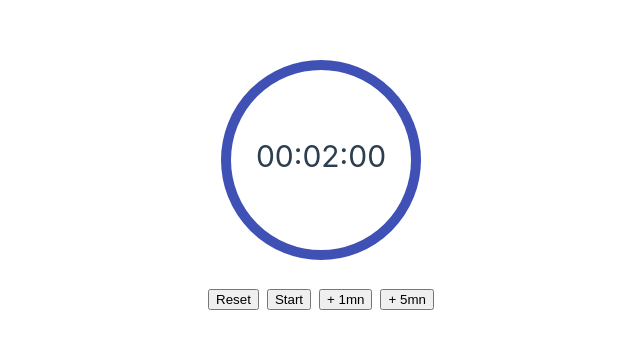
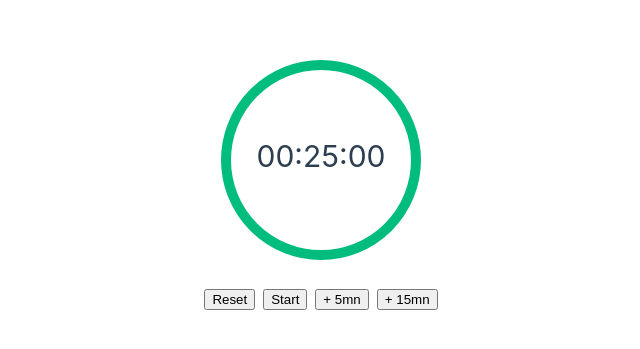
Before and after one commit to Buu97/pomodoro-counter, a Vue app: page / in a window 1280 px wide. Shown: the part 215-564 px from the top of the page, without its empty margins (319-959 px from the left). Built offline with nearby package versions, Linux system fonts and the light colour scheme.

Commit message:
adjustments on timer

```diff
--- a/src/assets/base.css
+++ b/src/assets/base.css
@@ -19,6 +19,8 @@
   --vt-c-text-light-2: rgba(60, 60, 60, 0.66);
   --vt-c-text-dark-1: var(--vt-c-white);
   --vt-c-text-dark-2: rgba(235, 235, 235, 0.64);
+
+  --color-primary: hsla(160, 100%, 37%, 1);
 }
 
 /* semantic color variables for this project */
--- a/src/components/ProgressSpinnerComponent.vue
+++ b/src/components/ProgressSpinnerComponent.vue
@@ -31,7 +31,7 @@ const strokeDashoffset = computed(() => (circumference.value * (1 - props.percen
 
 .progress-circle {
   fill: none;
-  stroke: #3f51b5;
+  stroke: var(--color-primary);
   stroke-width: 10;
   stroke-linecap: round;
   transform: rotate(-90deg); /* Start at top */
--- a/src/components/TimerComponent.vue
+++ b/src/components/TimerComponent.vue
@@ -2,7 +2,13 @@
 import {computed, ref} from "vue";
 import ProgressSpinnerComponent from "@/components/ProgressSpinnerComponent.vue";
 
-const time = ref(120);
+const props = defineProps({
+  startTime: {
+    type: Number,
+    default: 25 * 60
+  }
+});
+const time = ref(props.startTime);
 const intervalId = ref(null);
 const initialDistance = ref(time.value);
 const displayedTime = computed(() => {
@@ -27,13 +33,9 @@ const percentage = computed(() => {
   return (time.value * 100) / initialDistance.value;
 });
 
-function addOneMinute() {
-  time.value = time.value + 60;
-  initialDistance.value += 60;
-}
-function addFiveMinutes() {
-  time.value = time.value + (60 * 5);
-  initialDistance.value += (60 * 5);
+function addMinutes(value) {
+  time.value = time.value + (value * 60);
+  initialDistance.value += (value * 60);
 }
 function startTimer() {
   intervalId.value = setInterval(() => {
@@ -48,6 +50,7 @@ function startTimer() {
 function pauseTimer() {
   if (intervalId.value) {
     clearInterval(intervalId.value);
+    intervalId.value = null;
   }
 }
 function resetTimer() {
@@ -70,8 +73,8 @@ function resetTimer() {
     <button id="reset" @click="resetTimer">Reset</button>
     <button id="start" v-if="!intervalId" @click="startTimer">Start</button>
     <button id="pause" v-if="intervalId" @click="pauseTimer">Pause</button>
-    <button id="add-minute" @click="addOneMinute">+ 1mn</button>
-    <button id="add-5-minute" @click="addFiveMinutes">+ 5mn</button>
+    <button id="add-minute" @click="addMinutes(5)">+ 5mn</button>
+    <button id="add-5-minute" @click="addMinutes(15)">+ 15mn</button>
   </div>
 </main>
 </template>
```
